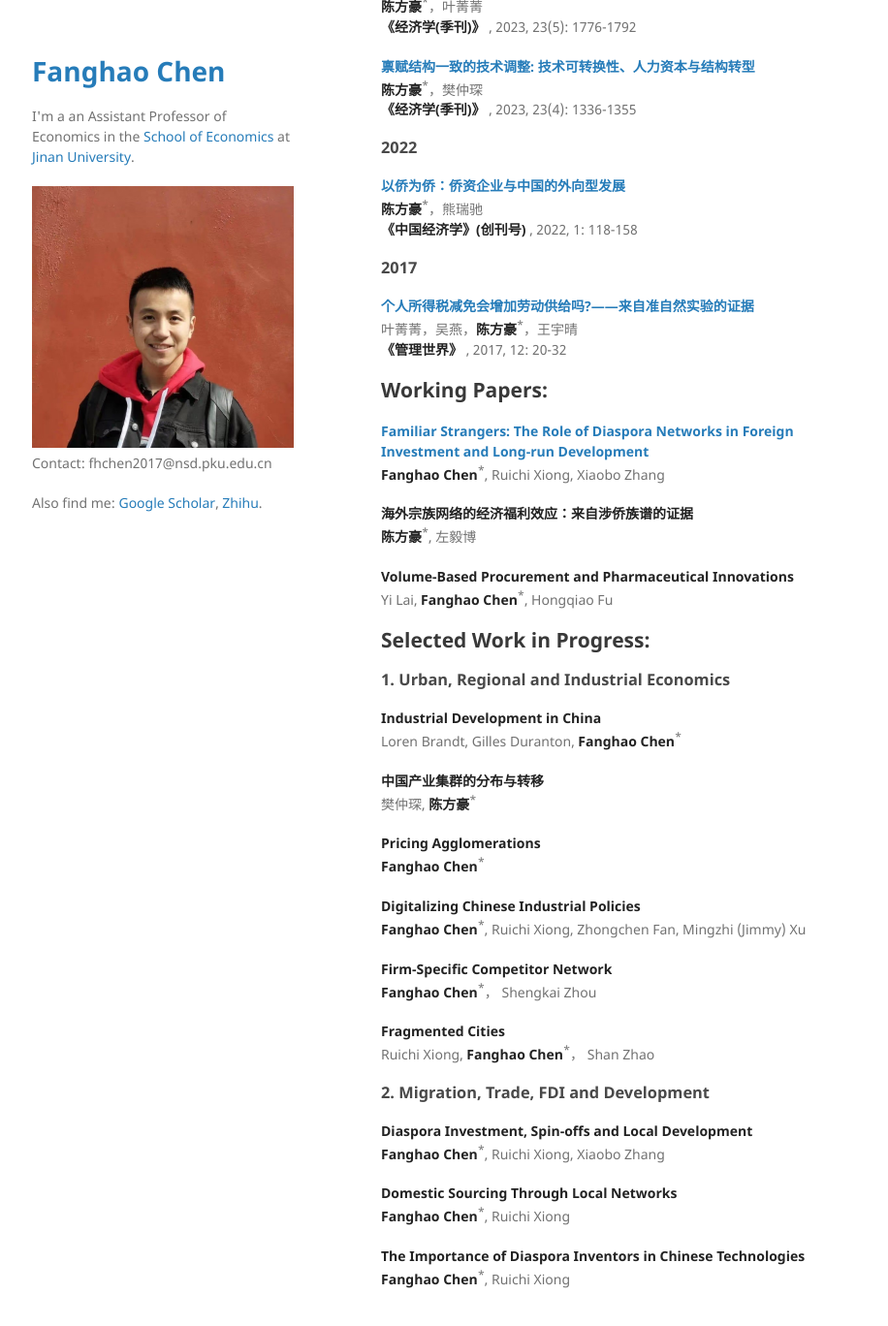
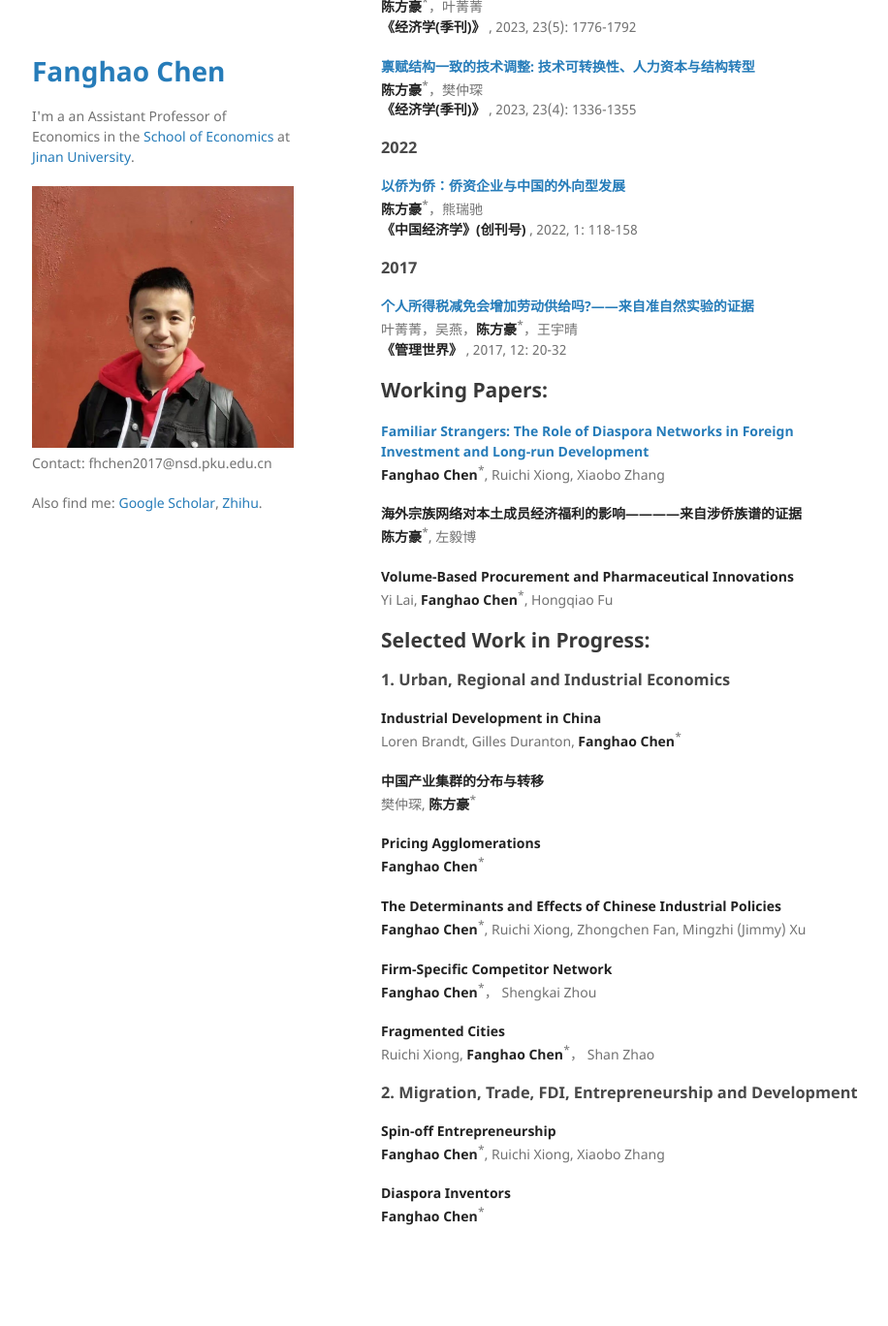
Before and after one commit to FanghaoChen/homepage, a Jekyll site: the page built from research.md, in a window 1280 px wide and 1400 px high, scrolled down 219 px. Shown: the top 1368 px of the window at 97% size, without its empty margins (177-1093 px from the left). Built offline with Jekyll 4.4.1, drawn with Linux system fonts in a browser that asks for light colours; after the commit the page ends 1554 px from its top, so only the background shows below that.

Commit message:
Update research.md

```diff
--- a/research.md
+++ b/research.md
@@ -33,7 +33,7 @@ layout: default
 **[Familiar Strangers: The Role of Diaspora Networks in Foreign Investment and Long-run Development](https://papers.ssrn.com/sol3/papers.cfm?abstract_id=4004159)** <br/>
 **Fanghao Chen**<sup>*</sup>, Ruichi Xiong, Xiaobo Zhang
 
-**海外宗族网络的经济福利效应：来自涉侨族谱的证据** <br/>
+**海外宗族网络对本土成员经济福利的影响————来自涉侨族谱的证据** <br/>
 **陈方豪**<sup>*</sup>, 左毅博
 
 **Volume-Based Procurement and Pharmaceutical Innovations** <br/>
@@ -52,7 +52,7 @@ Loren Brandt, Gilles Duranton, **Fanghao Chen**<sup>*</sup>
 **Pricing Agglomerations**  <br/>
 **Fanghao Chen**<sup>*</sup>
 
-**Digitalizing Chinese Industrial Policies** <br/>
+**The Determinants and Effects of Chinese Industrial Policies** <br/>
 **Fanghao Chen**<sup>*</sup>, Ruichi Xiong, Zhongchen Fan, Mingzhi (Jimmy) Xu
 
 **Firm-Specific Competitor Network** <br/>
@@ -61,13 +61,10 @@ Loren Brandt, Gilles Duranton, **Fanghao Chen**<sup>*</sup>
 **Fragmented Cities** <br/>
 Ruichi Xiong, **Fanghao Chen**<sup>*</sup>， Shan Zhao
 
-### 2. Migration, Trade, FDI and Development ###
+### 2. Migration, Trade, FDI, Entrepreneurship and Development ###
 
-**Diaspora Investment, Spin-offs and Local Development** <br/>
+**Spin-off Entrepreneurship** <br/>
 **Fanghao Chen**<sup>*</sup>, Ruichi Xiong, Xiaobo Zhang
 
-**Domestic Sourcing Through Local Networks**<br/>
-**Fanghao Chen**<sup>*</sup>, Ruichi Xiong
-
-**The Importance of Diaspora Inventors in Chinese Technologies**<br/>
-**Fanghao Chen**<sup>*</sup>, Ruichi Xiong
+**Diaspora Inventors**<br/>
+**Fanghao Chen**<sup>*</sup>
```
